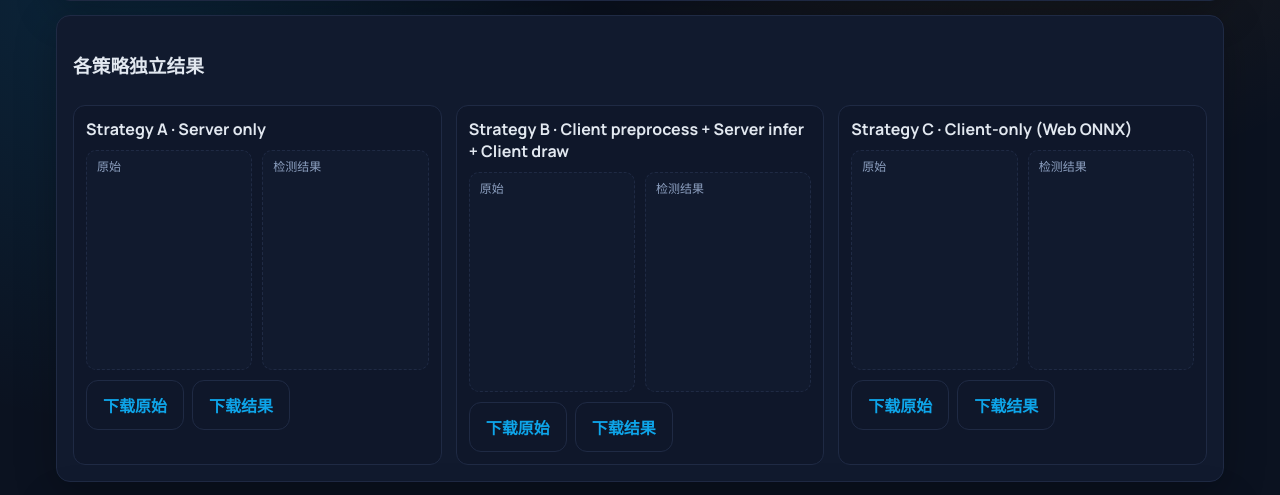
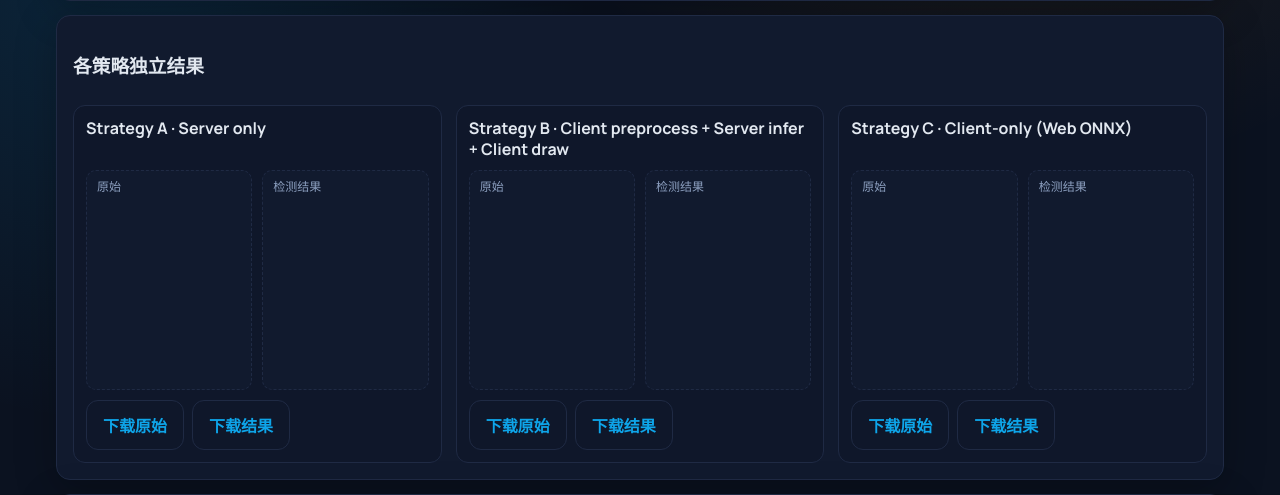
Before and after one commit to Ethan0318/YOLO-Project-for-SCUT-Software-Architecture-Class, a Flask app: page / in a window 1280 px wide. Shown: the part 401-896 px from the top of the page. Run offline with Flask 3, Linux system fonts and the light colour scheme; some libraries are stand-ins or nearby versions.

Commit message:
ver-4.0
更新了前端界面

```diff
--- a/static/css/style.css
+++ b/static/css/style.css
@@ -57,7 +57,16 @@ input[type="file"]::-webkit-file-upload-button { color: #000; }
 .media .panel-header { display: flex; align-items: center; justify-content: space-between; margin-bottom: 8px; }
 .strategy-grid { display: grid; gap: 14px; grid-template-columns: repeat(auto-fit, minmax(320px, 1fr)); }
 .strategy-card { background: var(--panel); border: 1px solid var(--border); border-radius: 12px; padding: 12px; display: flex; flex-direction: column; gap: 10px; }
-.strategy-title { font-weight: 700; color: var(--text); }
+.strategy-title {
+  font-weight: 700;
+  color: var(--text);
+  line-height: 1.3;
+  min-height: calc(2 * 1.3em);
+  display: -webkit-box;
+  -webkit-box-orient: vertical;
+  -webkit-line-clamp: 2;
+  overflow: hidden;
+}
 .media-pair { display: grid; grid-template-columns: 1fr 1fr; gap: 10px; }
 .media-slot { background: var(--card); border: 1px dashed var(--border); border-radius: 10px; min-height: 220px; display: grid; place-items: center; padding: 8px; position: relative; }
 .slot-label { position: absolute; top: 6px; left: 10px; color: var(--muted); font-size: 12px; margin: 0; }
```
